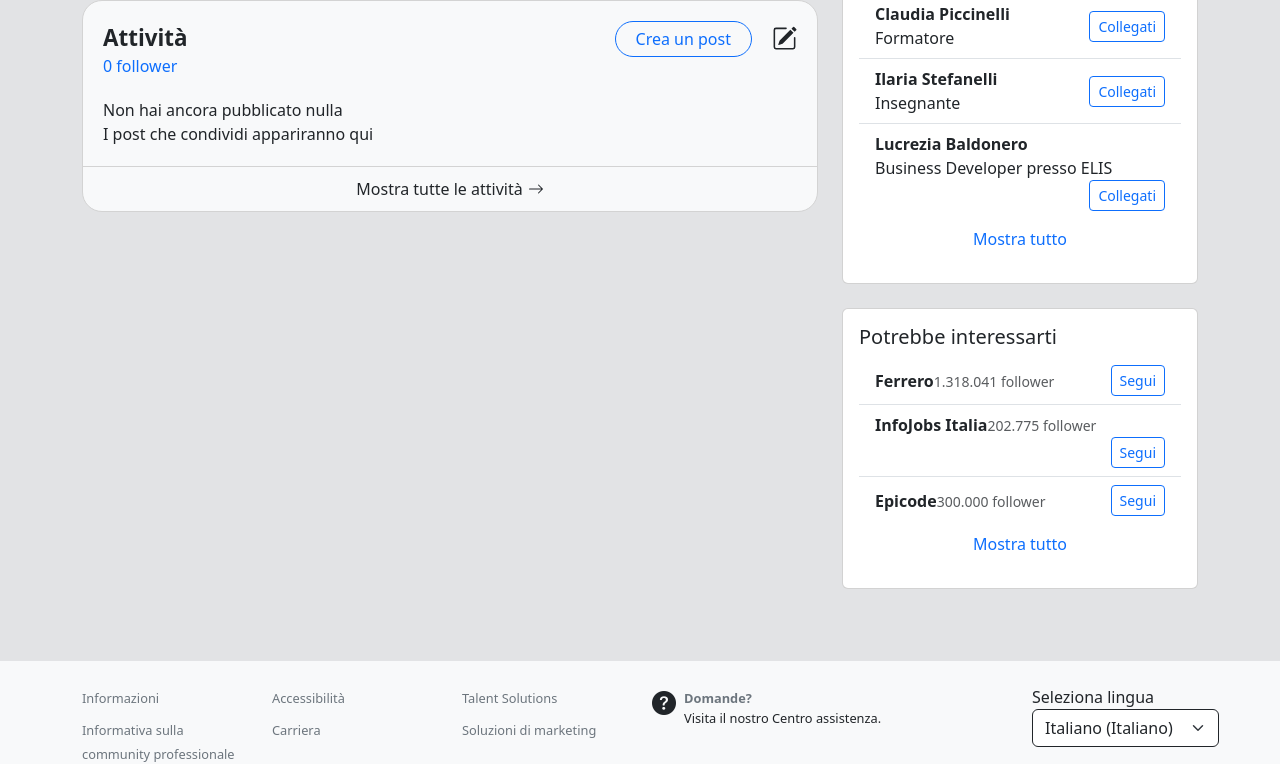
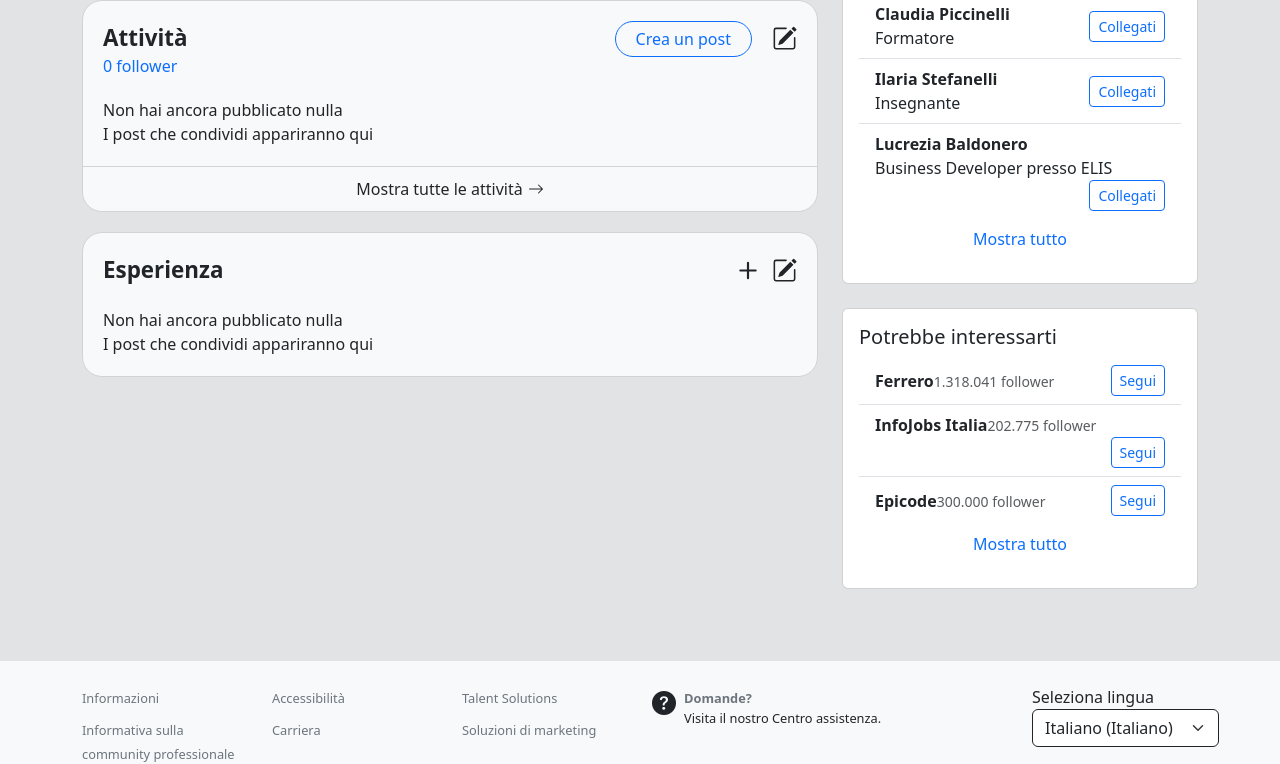
Before and after one commit to enzocesarano/BuildWeek3-Team1, a React (Create React App) app: page / in a window 1280 px wide. Shown: the part 905-1669 px from the top of the page. Built offline with nearby package versions, Linux system fonts and the light colour scheme; no server answers.

Commit message:
commit experience card

```diff
--- a/src/App.js
+++ b/src/App.js
@@ -1,7 +1,6 @@
 import "bootstrap-icons/font/bootstrap-icons.css";
 import "bootstrap/dist/css/bootstrap.min.css";
 import "./App.css";
-import ProfileArea from "./components/ProfileArea";
 import { Provider } from "react-redux";
 import store from "./store";
 import { Col, Container, Row } from "react-bootstrap";
@@ -9,6 +8,7 @@ import LinkedInSidebar from "./components/Sidebar";
 import MyFooter from "./components/MyFooter";
 import NavScrollExample from "./components/MyNav";
 import MessagingBox from "./components/MessagingBox";
+import ProfileArea from "./components/ProfileArea";
 
 function App() {
   return (
--- a/src/components/CardProfile.jsx
+++ b/src/components/ActivityProfile.jsx
@@ -1,9 +1,12 @@
 import {PencilSquare} from 'react-bootstrap-icons';
 import '../styles/CardProfile.css';
 import {ArrowRight} from  'react-bootstrap-icons';
+import {Plus} from 'react-bootstrap-icons';
 
 
-const CardProfile = () => {
+const ActivityProfile = ({showButton=true}) => {
+
+
   return (
     <div className="card-profile-wrapper bg-light">
       <div className="card-header">
@@ -12,7 +15,7 @@ const CardProfile = () => {
           <div className="caption text-primary">0 follower</div>
         </div>
         <div className="right-section">
-        <button type="button" className="btn btn-outline-primary card-button">Crea un post</button>
+        {showButton === true ? <button type="button" className="btn btn-outline-primary card-button">Crea un post</button>:<Plus/> }
         <PencilSquare size={25}/>
         </div>
       </div>
@@ -20,11 +23,11 @@ const CardProfile = () => {
         <div className='content-title'>Non hai ancora pubblicato nulla</div>
         <div className='content-subtitle'>I post che condividi appariranno qui</div>
       </div>
-      <div className='card-footer'>
+      {showButton === true ? <div className='card-footer'>
         <div className='footer-content'>Mostra tutte le attività</div>
         <ArrowRight/>
-      </div>
+      </div>:null}
     </div>
   );
 };
-export default CardProfile;
+export default ActivityProfile;
--- /dev/null
+++ b/src/components/ExperienceCard.jsx
@@ -0,0 +1,60 @@
+import {PencilSquare} from 'react-bootstrap-icons';
+import '../styles/CardProfile.css';
+import {ArrowRight} from  'react-bootstrap-icons';
+import {Plus} from 'react-bootstrap-icons';
+import { useEffect, useState } from 'react';
+
+
+
+const ExperienceCard = ({showButton=true}) => {
+     const [addExperience, setaddExperience] = useState()
+
+     const baseEndpoint = "https://striveschool-api.herokuapp.com/api/profile/:userId/experiences";
+
+        useEffect(()=> {
+            getExperience()
+        },[])
+
+
+     const getExperience = async () => {
+        try {
+          const response = await fetch(baseEndpoint);
+          if (response.ok) {
+            const { data } = await response.json();
+            setaddExperience(data);
+          } else {
+            alert("Error fetching results");
+          }
+        } catch (error) {
+          console.log(error);
+        }
+      };
+      console.log('console di getexperience', getExperience)
+
+    function handleClick() {
+        return console.log('ciao')
+    }
+
+    return (
+      <div className="card-profile-wrapper bg-light">
+        <div className="card-header">
+          <div className="left-section">
+            <div className="title">Esperienza</div>
+          </div>
+          <div className="right-section">
+          {showButton !== true ? <button type="button" className="btn btn-outline-primary card-button">Crea un post</button>:<Plus className='plus-button' onClick={()=>handleClick()}/> }
+          <PencilSquare size={25}/>
+          </div>
+        </div>
+        <div className='card-content'>
+          <div className='content-title'>Non hai ancora pubblicato nulla</div>
+          <div className='content-subtitle'>I post che condividi appariranno qui</div>
+        </div>
+        {showButton !== true ? <div className='card-footer'>
+          <div className='footer-content'>Mostra tutte le attività</div>
+          <ArrowRight/>
+        </div>:null}
+      </div>
+    );
+  };
+  export default ExperienceCard;
--- a/src/components/ProfileArea.jsx
+++ b/src/components/ProfileArea.jsx
@@ -2,7 +2,8 @@ import { useDispatch } from "react-redux";
 import Profile from "./Profile";
 import { useEffect } from "react";
 import { getProfile } from "../action";
-import CardProfile from "./CardProfile";
+import ActivityProfile from "./ActivityProfile";
+import ExperienceCard from "./ExperienceCard";
 
 const ProfileArea = () => {
   const dispatch = useDispatch();
@@ -14,7 +15,8 @@ const ProfileArea = () => {
   return (
     <>
       <Profile />
-      <CardProfile />
+      <ActivityProfile/>
+      <ExperienceCard/>
     </>
   );
 };
--- a/src/styles/CardProfile.css
+++ b/src/styles/CardProfile.css
@@ -3,6 +3,7 @@
     border-radius: 20px;
     border: 1px solid lightgray;
     overflow: hidden;
+    margin-bottom: 20px;
     .card-header {
         margin: 20px;
         display: flex;
@@ -45,3 +46,11 @@
         background-color: rgb(238, 238, 238);
     }
 }
+
+.plus-button{
+    width: 3em;
+    height: 35px;
+}
+.plus-button:hover {
+    cursor: pointer;
+}
```
